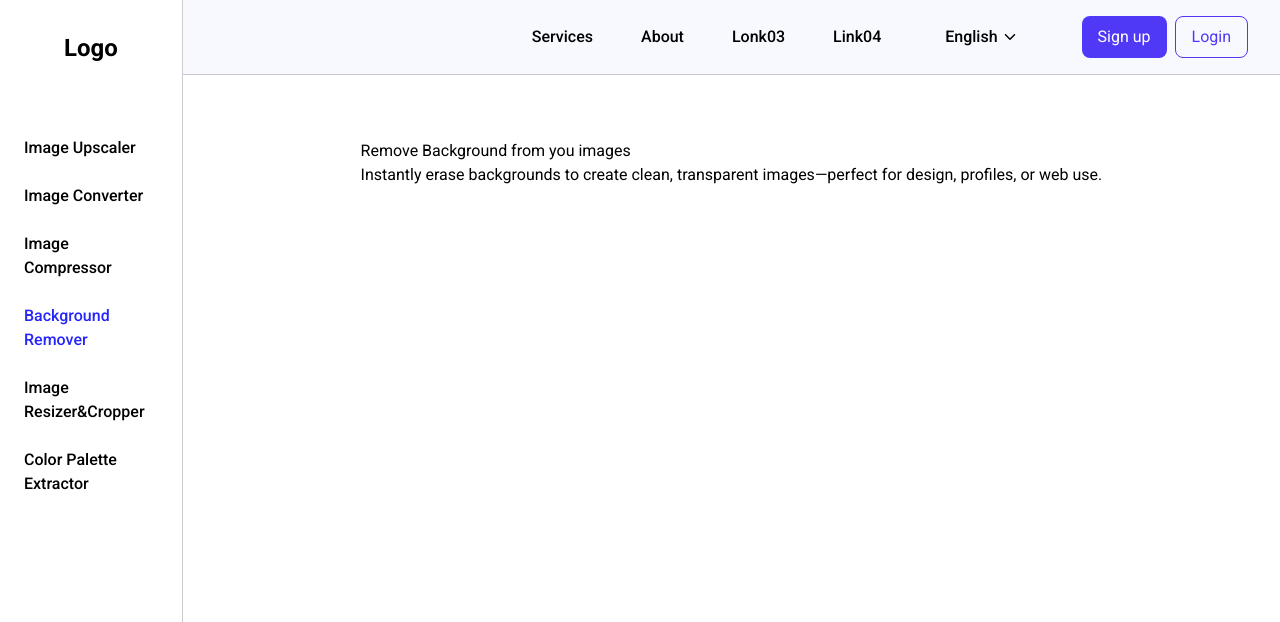
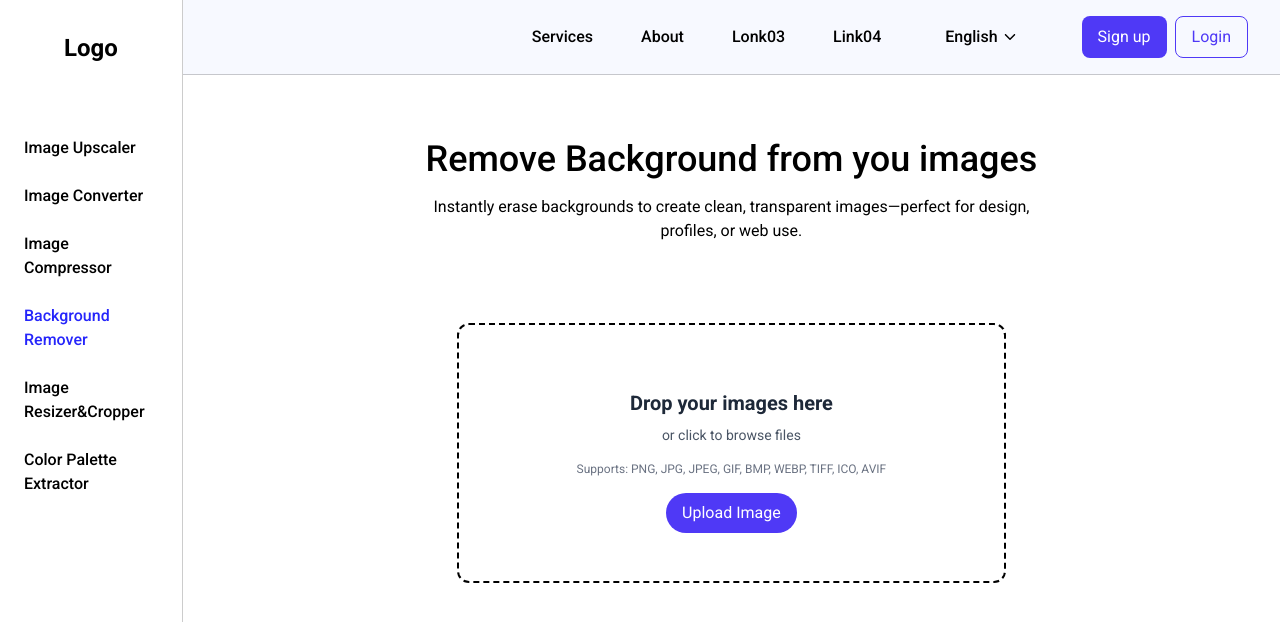
Before and after one commit to theo-code1/Nestle-forge, a React (Vite) app: page /background-remover in a window 1280 px wide. Shown: the top 622 px of the page. Built offline with nearby package versions, Linux system fonts and the light colour scheme.

Commit message:
Refactor background removal component by renaming and removing obsolete file
Renames BgRemoveSection to BgRemoverSection for consistency and clarity. Removes the old BgRemoveSection component as it is no longer in use, streamlining the codebase and improving maintainability.

```diff
--- a/src/App.jsx
+++ b/src/App.jsx
@@ -2,7 +2,7 @@ import { Route, RouterProvider, createBrowserRouter, createRoutesFromElements }
 import UpscalerSection from './Components/UpscalerSection'
 import ConverterSection from './Components/ConverterSection'
 import CompressorSection from './Components/CompressorSection'
-import BgRemoverSection from './Components/BgRemoveSection'
+import BgRemoverSection from './Components/BgRemoverSection'
 import NotFound from './Components/NotFound'
 import RootLayout from './Layout/Rootlayout'
 
--- a/src/Components/BgRemoveSection.jsx
+++ /dev/null
@@ -1,15 +0,0 @@
-import React from 'react'
-
-const BgRemoveSection = () => {
-  return (
-    <section className='flex flex-col items-center gap-8 py-16 overflow-y-auto overflow-x-hidden max-h-[90dvh]'>
-        <div className="headers">
-            <h1>Remove Background from you images</h1>
-            <h3>Instantly erase backgrounds to create clean, transparent images—perfect for design, profiles, or web use.</h3>
-        </div>
-
-    </section>
-  )
-}
-
-export default BgRemoveSection
--- /dev/null
+++ b/src/Components/BgRemoverSection.jsx
@@ -0,0 +1,86 @@
+import React, { useState, useRef } from 'react'
+import XDelete from './Icons/XDelete'
+
+const BgRemoverSection = () => {
+  const [imagePreview, setImagePreview] = useState(null)
+  const fileInputRef = useRef(null)
+
+  const handleDrop = (e) => {
+    e.preventDefault()
+    e.stopPropagation()
+    const file = e.dataTransfer.files[0]
+    if (file && file.type.startsWith('image/')) {
+      setImagePreview(URL.createObjectURL(file))
+    }
+  }
+
+  const handleDragOver = (e) => {
+    e.preventDefault()
+    e.stopPropagation()
+  }
+
+  const handleFileChange = (e) => {
+    const file = e.target.files[0]
+    if (file && file.type.startsWith('image/')) {
+      setImagePreview(URL.createObjectURL(file))
+    }
+  }
+
+  const handleClick = () => {
+    fileInputRef.current.click()
+  }
+
+  return (
+    <section className='flex flex-col items-center gap-8 py-16 overflow-y-auto overflow-x-hidden max-h-[90dvh]'>
+      <div className="headers flex flex-col gap-4">
+        <h1 className='text-4xl text-black text-center font-medium'>Remove Background from you images</h1>
+        <h3 className='text-[16px] text-center'>Instantly erase backgrounds to create clean, transparent images—perfect for design,<br />profiles, or web use.</h3>
+      </div>
+      <div
+        className={`drag-drop-container relative z-10 flex flex-col items-center justify-center gap-4 w-1/2 pt-16 pb-12 px-16 mt-12 rounded-xl border-2 border-dashed mx-auto hover:border-indigo-600 cursor-pointer`}
+        onDrop={handleDrop}
+        onDragOver={handleDragOver}
+        onClick={handleClick}
+      >
+        <input
+          type="file"
+          id="file"
+          className="hidden"
+          accept="image/*"
+          multiple={false}
+          ref={fileInputRef}
+          onChange={handleFileChange}
+        />
+        {imagePreview ? (
+          <div className="flex flex-col items-center justify-center w-full h-full">
+            <img
+              src={imagePreview}
+              alt="Uploaded Preview"
+              className="max-w-xs max-h-64 object-contain rounded shadow"
+            />
+            <button
+              className="absolute top-2 right-4 text-3xl bg-transparent text-red-500 cursor-pointer hover:bg-red-500 hover:text-white rounded-full"
+              onClick={e => { e.stopPropagation(); setImagePreview(null) }}
+            >
+              <XDelete />
+            </button>
+          </div>
+        ) : (
+          <>
+            {/* You can add your <Upload /> icon here if you have it */}
+            <div className="text-center">
+              <h3 className="text-xl font-semibold text-gray-800 mb-2">Drop your images here</h3>
+              <p className="text-gray-600 text-sm mb-4">or click to browse files</p>
+              <p className="text-xs text-gray-500">Supports: PNG, JPG, JPEG, GIF, BMP, WEBP, TIFF, ICO, AVIF</p>
+            </div>
+            <span className="bg-indigo-600 text-white px-4 py-2 rounded-full hover:brightness-90 active:brightness-80 transition-all duration-150">
+              Upload Image
+            </span>
+          </>
+        )}
+      </div>
+    </section>
+  )
+}
+
+export default BgRemoverSection
--- /dev/null
+++ b/src/Components/Icons/XDelete.jsx
@@ -0,0 +1,5 @@
+function TiDeleteOutline(props) {
+  return <svg stroke="currentColor" fill="currentColor" strokeWidth={0} baseProfile="tiny" viewBox="0 0 24 24" height="1em" width="1em" {...props}><path d="M12 3c-4.963 0-9 4.038-9 9s4.037 9 9 9 9-4.038 9-9-4.037-9-9-9zm0 16c-3.859 0-7-3.14-7-7s3.141-7 7-7 7 3.14 7 7-3.141 7-7 7zM12.707 12l2.646-2.646c.194-.194.194-.512 0-.707-.195-.194-.513-.194-.707 0l-2.646 2.646-2.646-2.647c-.195-.194-.513-.194-.707 0-.195.195-.195.513 0 .707l2.646 2.647-2.646 2.646c-.195.195-.195.513 0 .707.097.098.225.147.353.147s.256-.049.354-.146l2.646-2.647 2.646 2.646c.098.098.226.147.354.147s.256-.049.354-.146c.194-.194.194-.512 0-.707l-2.647-2.647z" /></svg>;
+}
+
+export default TiDeleteOutline;
```
